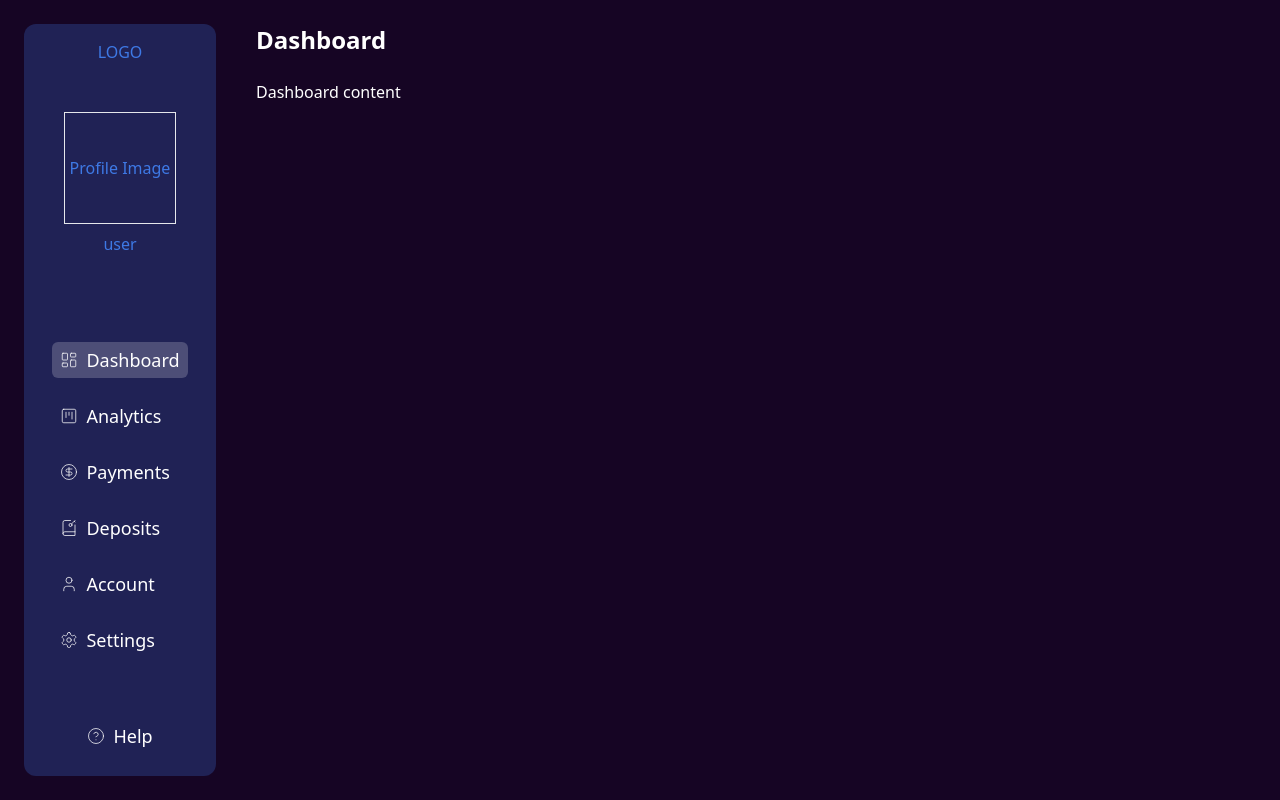
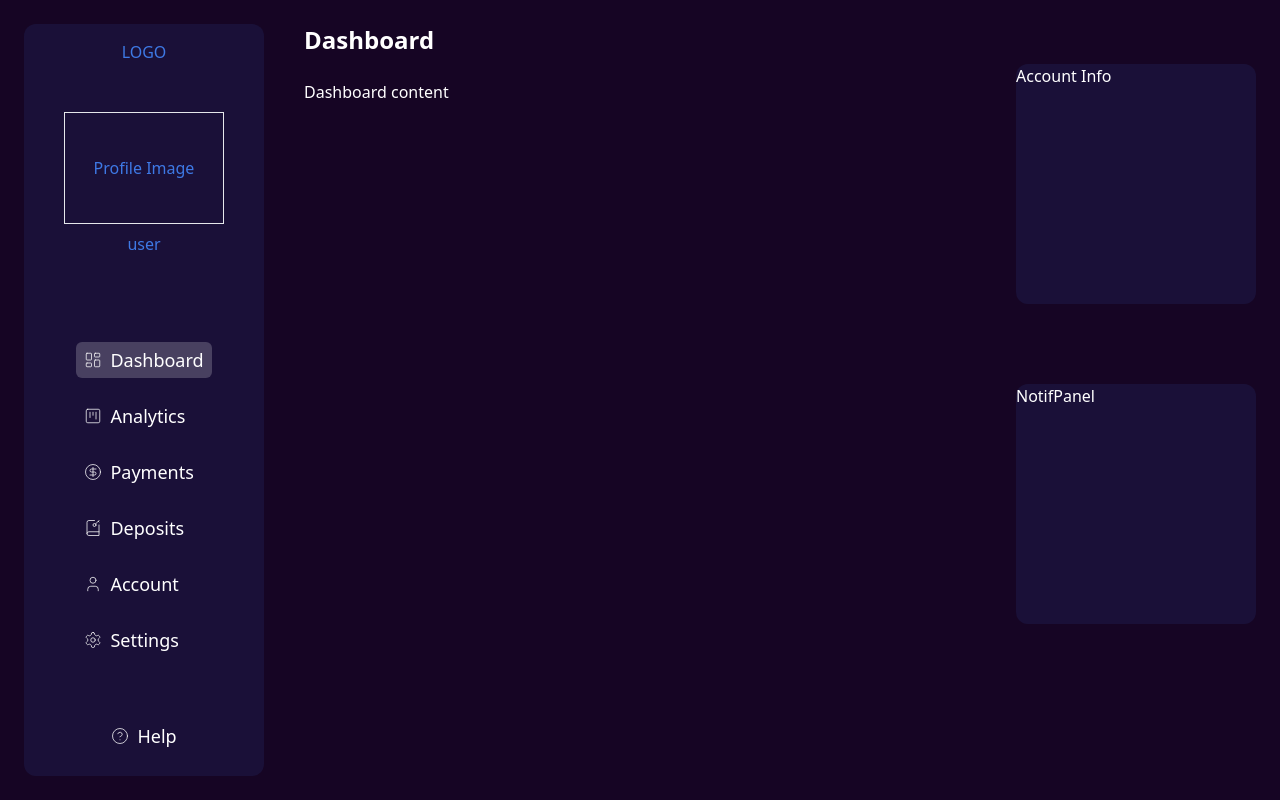
Before and after one commit to Hack-Weekly/lavender-snake-banking, a React (Vite) app in the folder frontend/: page /dashboard in a window 1280 px wide. Built offline with nearby package versions, Linux system fonts and the light colour scheme.

Commit message:
Added the right panels, haven't started making them have any use as of right now

```diff
--- /dev/null
+++ b/frontend/src/components/dashboard-layout-components/AccountInfo.jsx
@@ -0,0 +1,10 @@
+
+const AccountInfo = () => {
+    return (
+        <div className={"w-60 h-60 flex rounded-xl bg-[#3D7AE5]/10 text-white text-accent"}>
+            Account Info
+        </div>
+    );
+};
+
+export default AccountInfo;
--- a/frontend/src/components/dashboard-layout-components/LeftSideBar.jsx
+++ b/frontend/src/components/dashboard-layout-components/LeftSideBar.jsx
@@ -4,7 +4,7 @@ import {HelpCircle} from "lucide-react";
 
 const LeftSideBar = () => {
     return (
-        <div className="max-h-[calc(100vh-3rem)] w-48 flex flex-col p-4 bg-accent/25 text-accent rounded-xl">
+        <div className="max-h-[calc(100vh-3rem)] w-60 flex flex-col p-4 bg-[#3D7AE5]/10 text-accent rounded-xl">
             <div className="text-center">LOGO</div>
             <div className="h-28 flex items-center justify-center border mx-6 mt-12 mb-2">
                 Profile Image
--- /dev/null
+++ b/frontend/src/components/dashboard-layout-components/NotificationPanel.jsx
@@ -0,0 +1,10 @@
+
+const NotificationPanel = () => {
+    return (
+        <div className={"w-60 h-60 flex rounded-xl bg-[#3D7AE5]/10 text-white text-accent"}>
+            NotifPanel
+        </div>
+    );
+};
+
+export default NotificationPanel;
--- a/frontend/src/components/layouts/DashboardLayout.jsx
+++ b/frontend/src/components/layouts/DashboardLayout.jsx
@@ -1,16 +1,27 @@
-import { Outlet } from "react-router-dom";
+import {Outlet} from "react-router-dom";
 import LeftSideBar from "../dashboard-layout-components/LeftSideBar";
+import AccountInfo from "../dashboard-layout-components/AccountInfo";
+import NotificationPanel from "../dashboard-layout-components/NotificationPanel.jsx";
 
 const DashboardLayout = () => {
     return (
         <div className="min-h-[100vh] p-6 bg-darkest flex">
-      <LeftSideBar />
+            <LeftSideBar/>
             <div className="ml-10 text-lightest flex-auto">
                 <header className="mb-6 font-semibold text-2xl">Dashboard</header>
                 <main className="">
-          <Outlet />
+                    <Outlet/>
                 </main>
             </div>
+            <div className={"flex flex-col"}>
+                <div className={"py-10"}>
+                    <AccountInfo />
+                </div>
+                <div className={"py-10"}>
+                    <NotificationPanel />
+                </div>
+            </div>
+
         </div>
     );
 };
```
Lines whose indentation alone changed are shown as unchanged.
